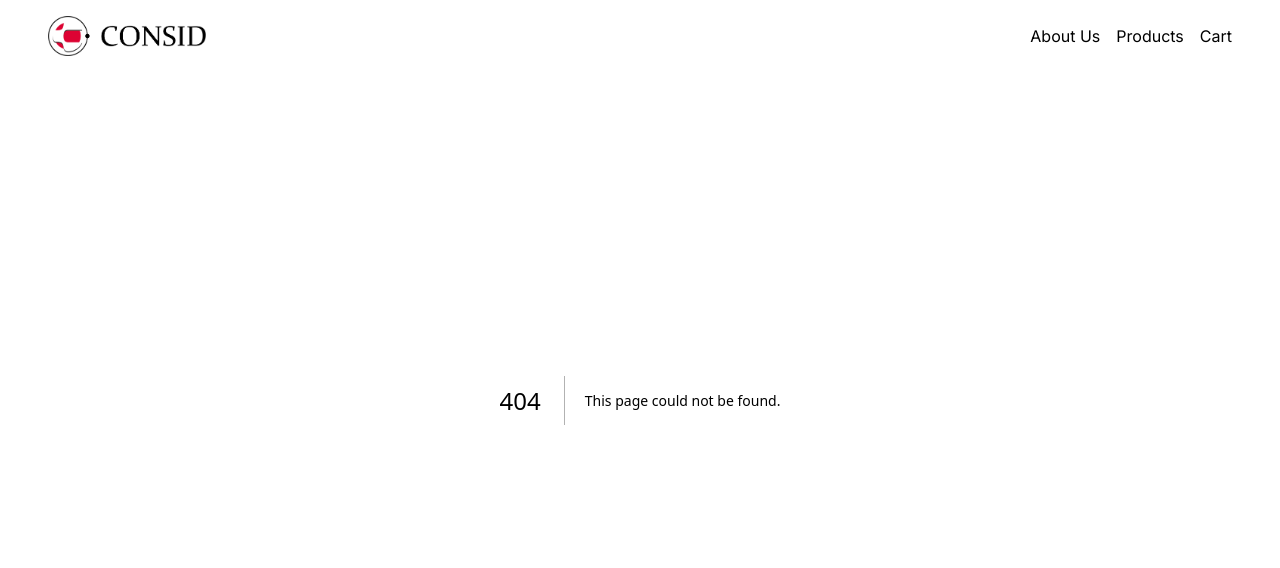
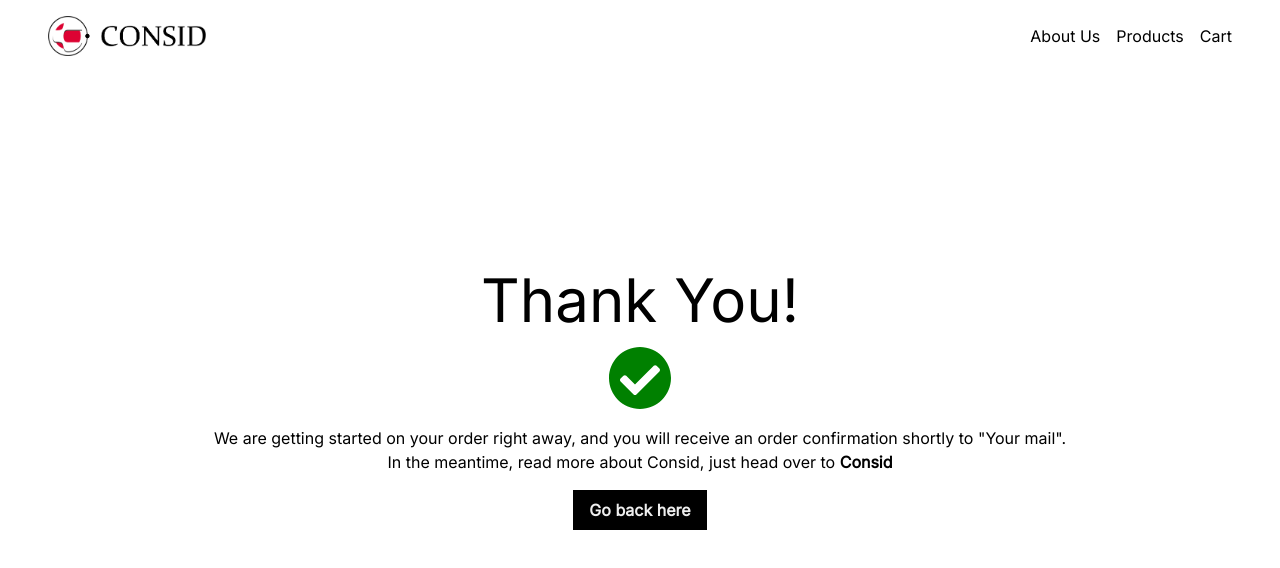
Before and after one commit to GITZMBE/uppgift-frontend-nextjs, a Next.js app in the folder next/: page /order_confirmation in a window 1280 px wide. Before the commit this address had no page. Shown: the top 568 px of the page. Built offline with nearby package versions, Linux system fonts and the light colour scheme.

Commit message:
Create and style order confirmation page

```diff
--- /dev/null
+++ b/next/app/order_confirmation/page.tsx
@@ -0,0 +1,19 @@
+import Container from '@/src/components/Container'
+import Link from 'next/link'
+import React from 'react'
+import { FaCheckCircle } from 'react-icons/fa'
+
+const OrderConfirmationPage = () => {
+  return (
+    <div className='w-full min-h-screen flex justify-center items-center'>
+      <div className='flex flex-col items-center gap-4'>
+        <h1 className='text-6xl'>Thank You!</h1>
+        <FaCheckCircle size={64} color='green' />
+        <p className='text-center'>We are getting started on your order right away, and you will receive an order confirmation shortly to "Your mail".<br/> In the meantime, read more about Consid, just head over to <Link href="" className='font-bold'>Consid</Link></p>
+        <Link href='/' className='bg-black py-2 px-4 font-bold text-light hover:text-white'>Go back here</Link>
+      </div>
+    </div>
+  )
+}
+
+export default OrderConfirmationPage;
```
